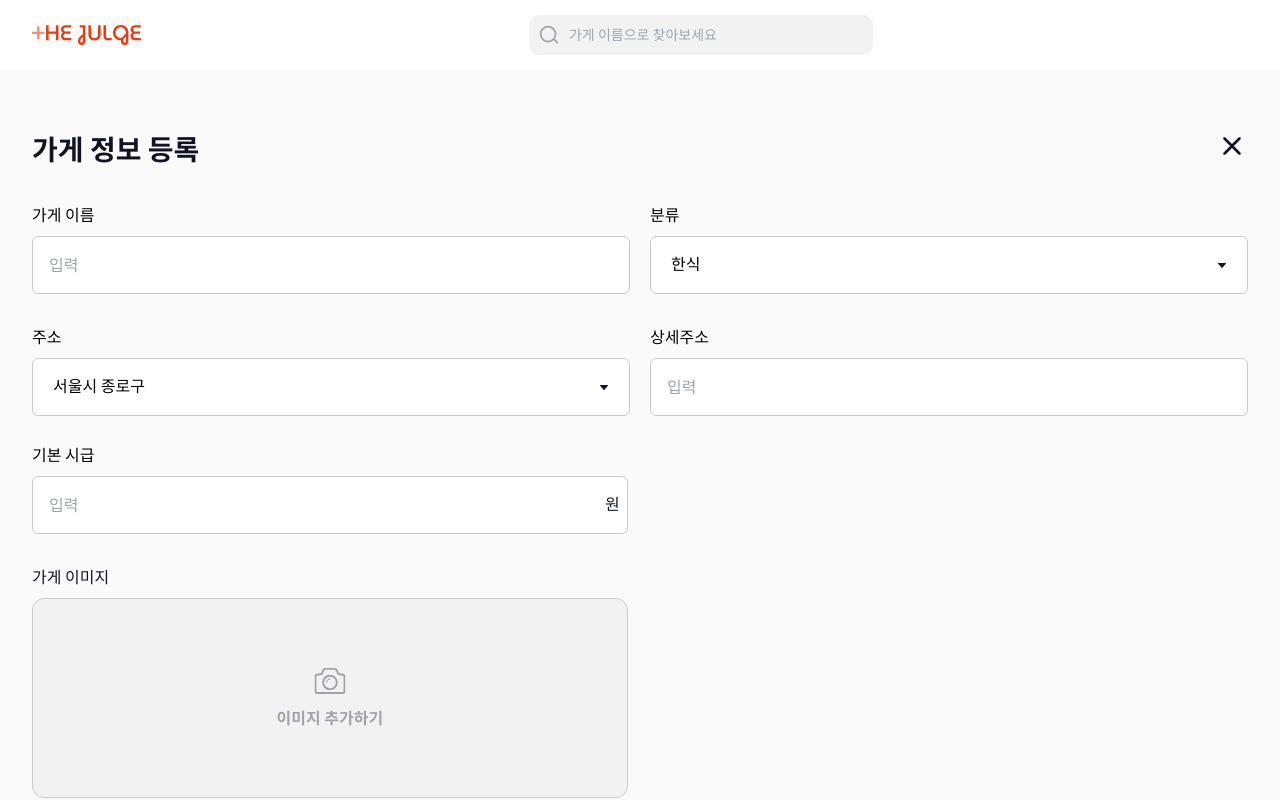
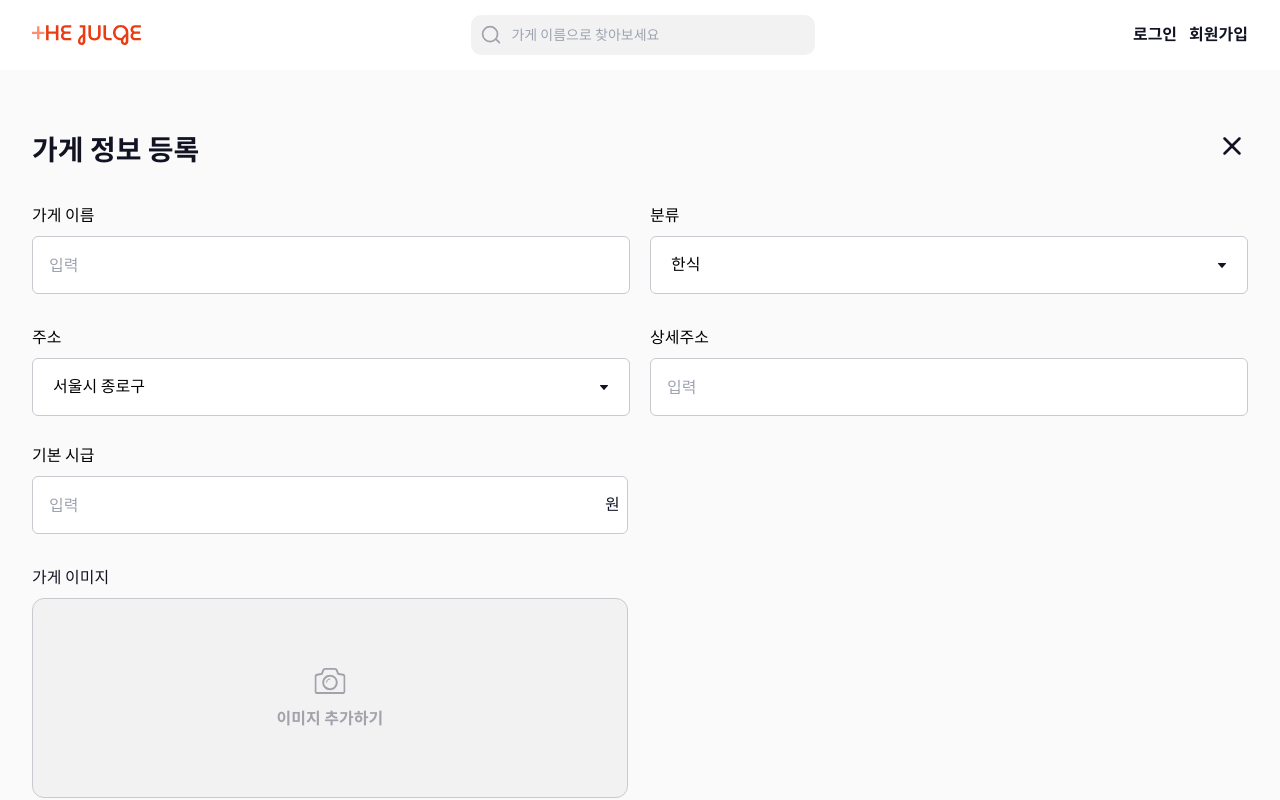
Before and after one commit to DDaHeuk/The-julge, a Next.js app: page /assignmyshop in a window 1280 px wide. Shown: the top 800 px of the page. Built offline with nearby package versions, Linux system fonts and the light colour scheme.

Commit message:
fix :  로그인 안했을때 새로고침 이슈 해결

```diff
--- a/src/components/navigationBar/index.tsx
+++ b/src/components/navigationBar/index.tsx
@@ -19,13 +19,14 @@ const NavigationBar = () => {
   const [isOpenNotification, setIsOpenNotification] = useState<boolean>(false);
   const [inputValue, setInputValue] = useState<string>('');
   const [alertsData, setAlertsData] = useState<NotificationItem[]>([]);
-  const [isLoading, setIsLoading] = useState<boolean>(true); // 로딩 상태 추가
-  let content;
 
   const { shopId, setShopId } = useShopId();
   const { myType, setMyType } = useMyType();
   const { userId, setUserId } = useUserId();
   const { setUserAddress } = useAddress();
+
+  let content;
+  const [isLoading, setIsLoading] = useState<boolean>(true); // 로딩 상태 추가
 
   useEffect(() => {
     const token = localStorage.getItem('token');
@@ -47,10 +48,10 @@ const NavigationBar = () => {
             setIsNotification(false);
           }
         }
-        setIsLoading(false); // 로딩 끝
       };
       fetchAlerts();
     }
+    setIsLoading(false); // 로딩 끝
   }, [userId]);
 
   const handleNotiifcation = () => {
```
